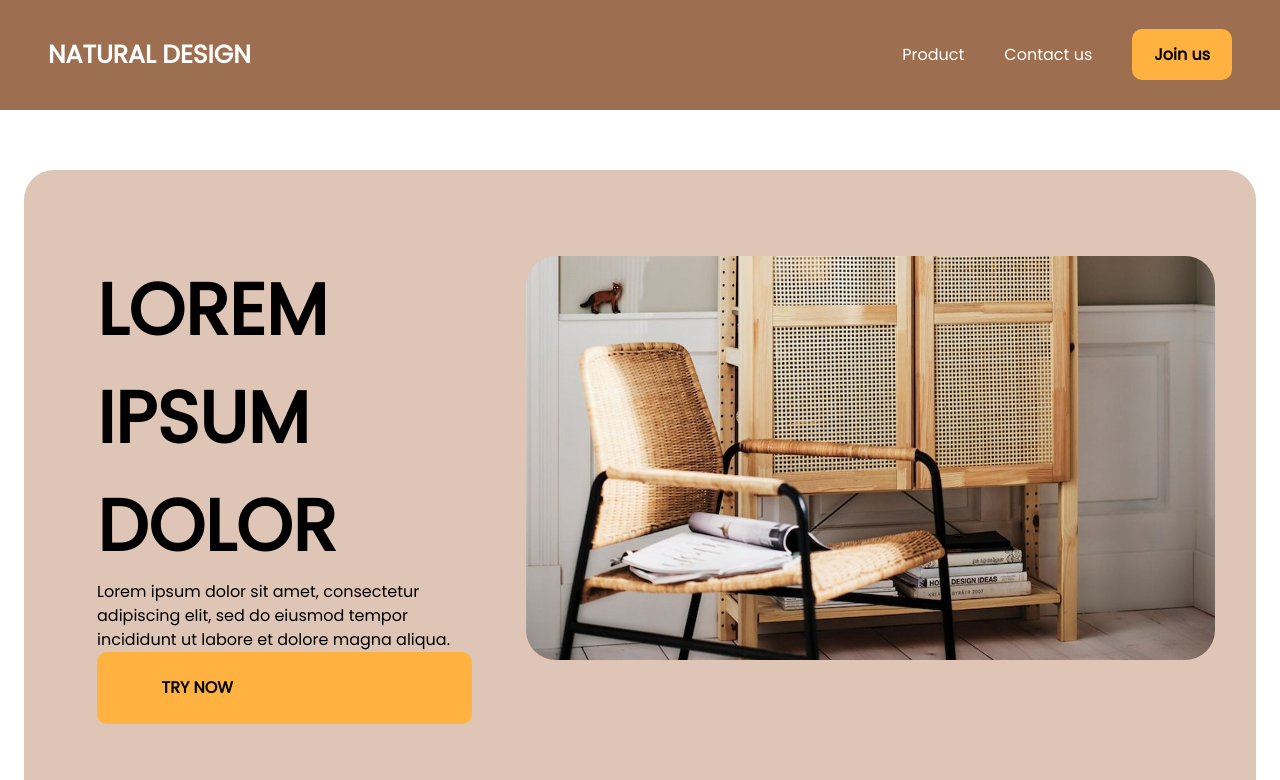
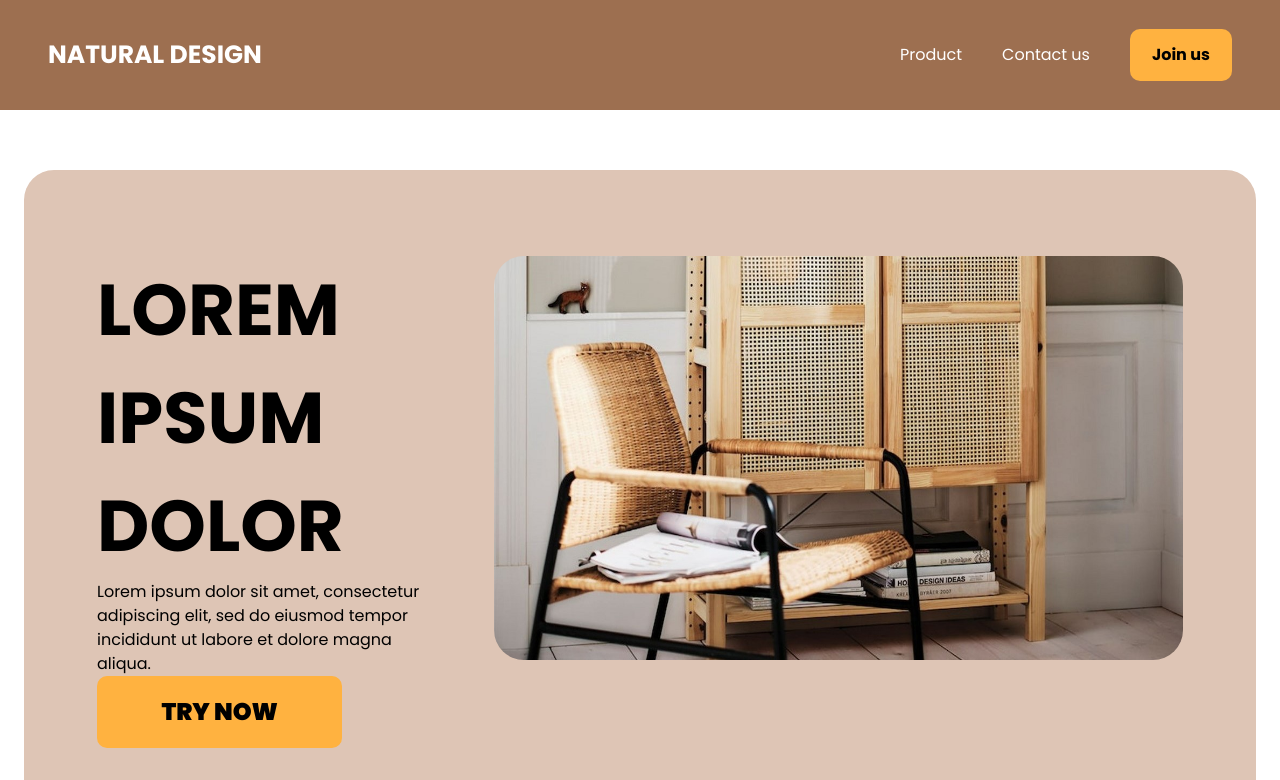
Before and after one commit to gl-el/odin-landing-page, a plain HTML site: page index.html in a window 1280 px wide. Shown: the top 780 px of the page. Drawn offline with Linux system fonts and the light colour scheme.

Commit message:
Introdcution part finished

```diff
--- a/index.html
+++ b/index.html
@@ -5,7 +5,7 @@
     <meta charset="UTF-8">
     <title>Odin landing page</title>
     <link rel="stylesheet" href="style.css">
-    <link rel="stylesheet" href="https://fonts.googleapis.com/css?family=Poppins">
+    <link rel="stylesheet" href="https://fonts.googleapis.com/css2?family=Poppins:wght@400;700;900&display=swap">
 </head>
 
 <body>
@@ -24,8 +24,10 @@
                 <p>Lorem ipsum dolor sit amet, consectetur adipiscing elit, sed do eiusmod tempor incididunt ut labore
                     et
                     dolore magna aliqua.  </p>
-                <a class="button try-now" href="#index.html">try now</a>
-            </div>
+                <div class="introduction-button">
+                    <a class="button try-now" href="#index.html">try now</a>
+                </div>
+                </div>
             <img class="introduction-image" src="./images/intertior.jpeg" alt="interior">
         </div>
         <div class="materials">
--- a/style.css
+++ b/style.css
@@ -1,7 +1,8 @@
 * {
-    margin:0;
-    padding:0;
+    margin: 0;
+    padding: 0;
 }
+
 body {
     font-family: 'Poppins', sans-serif;
     margin: 0;
@@ -16,22 +17,22 @@ ul {
 
 a {
     color: #FFFFFF;
-    text-decoration:none;
+    text-decoration: none;
     font-size: 16px;
     font-weight: 400;
 }
 
 .header {
     background-color: #9D6F50;
-    padding:29px 48px;
-    height:110px;
-    box-sizing:border-box;
+    padding: 29px 48px;
+    height: 110px;
+    box-sizing: border-box;
     display: flex;
     justify-content: flex-end;
     align-items: center;
 }
 
-.header>.logo{
+.header>.logo {
     margin-right: auto;
     margin-top: 7px;
     margin-bottom: 7px;
@@ -45,10 +46,10 @@ a {
 }
 
 .button {
-    background-color:#FFB240;
+    background-color: #FFB240;
     color: #000000;
-    border-radius:10px;
-    font-weight: 700;
+    border-radius: 10px;
+
 }
 
 .header-links {
@@ -58,8 +59,10 @@ a {
     gap: 40px;
 }
 
-.join-us{
-   padding:14px 22px;
+.join-us {
+    font-weight: 700;
+    padding: 14px 22px;
+    display: inline-block;
 }
 
 .introduction {
@@ -68,19 +71,19 @@ a {
     margin: 60px 24px 65px 24px;
     padding: 86px 73px;
     display: flex;
-    justify-content:flex-start;
+    justify-content: flex-start;
     gap: 54px;
 }
 
 .introduction-image {
     border-radius: 30px;
-    width:689px;
-    height:404px;
+    width: 689px;
+    height: 404px;
     margin-left: auto;
 }
 
 .introduction-block {
-    display:flex;
+    display: flex;
     flex-direction: column;
     justify-content: space-between;
 
@@ -93,9 +96,11 @@ h1 {
 }
 
 .try-now {
-    padding:24px 64.5px;
+    padding: 24px 64.5px;
     color: #000000;
+    font-weight: 900;
+    font-size: 24px;
+    line-height:1;
     text-transform: uppercase;
-    width:246px;
-
+    display: inline-block;
 }
```
